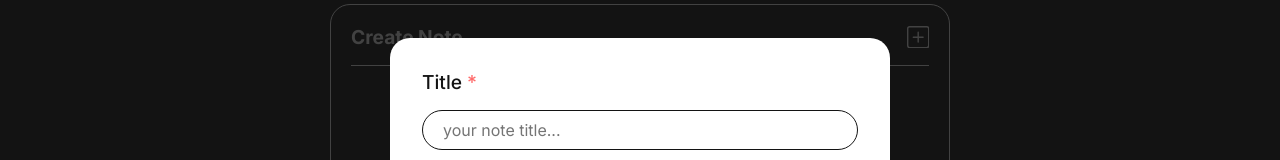
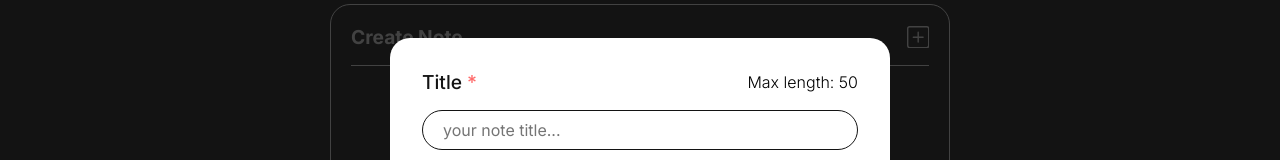
Before and after one commit to pujiragil/note-app, a React (Vite) app: page / in a window 1280 px wide. Both pictures are taken after a click on the button 917 px from the left and 176 px from the top of the page. Shown: the part 140-300 px from the top of the page. Built offline with nearby package versions, Linux system fonts and the light colour scheme.

Commit message:
add limit title length

```diff
--- a/src/App.jsx
+++ b/src/App.jsx
@@ -101,7 +101,7 @@ class App extends Component {
       <div className="container">
         <Navbar onSearch={this.setSearch}/>
         <Form onToggle={this.setToggle} notes={this.state.notes}/>
-        {this.state.toggle && <FormModal onToggle={this.setToggle} titleHandler={this.titleHandler} bodyHandler={this.bodyHandler} createNoteHandler={this.createNoteHandler} message={this.state.message}/>}
+        {this.state.toggle && <FormModal length={this.state.title.length} onToggle={this.setToggle} titleHandler={this.titleHandler} bodyHandler={this.bodyHandler} createNoteHandler={this.createNoteHandler} message={this.state.message}/>}
         <Menu onMenu={this.setMenu}/>
         <Note menu={this.state.menu} notes={filtered} onDelete={this.deleteNoteHandler} onArchive={this.archiveNoteHandler}/>
       </div>
--- a/src/components/Form/FormModal.css
+++ b/src/components/Form/FormModal.css
@@ -35,6 +35,19 @@
   align-items: flex-start;
   flex-direction: column;
   width: 100%;
+}
+
+.label--wrapper {
+  width: 100%;
+  display: flex;
+  justify-content: space-between;
+  align-items: center;
+}
+
+.note__label {
+  font-size: 1rem;
+  margin-bottom: 1rem;
+  font-weight: 300;
 }
 
 .form__label {
--- a/src/components/Form/FormModal.jsx
+++ b/src/components/Form/FormModal.jsx
@@ -1,53 +1,56 @@
 import "./FormModal.css"
 
-export default function FormModal({onToggle, titleHandler, bodyHandler, createNoteHandler, message}) {
+export default function FormModal({ length, onToggle, titleHandler, bodyHandler, createNoteHandler, message }) {
   return (
     <div className="form__modal">
-      <FormModalWrap onToggle={onToggle} titleHandler={titleHandler} bodyHandler={bodyHandler} createNoteHandler={createNoteHandler} message={message}/>
+      <FormModalWrap length={length} onToggle={onToggle} titleHandler={titleHandler} bodyHandler={bodyHandler} createNoteHandler={createNoteHandler} message={message} />
     </div>
   )
 }
 
-const FormModalWrap = ({onToggle, titleHandler, bodyHandler, createNoteHandler, message}) => {
+const FormModalWrap = ({ length, onToggle, titleHandler, bodyHandler, createNoteHandler, message }) => {
   return (
     <form onSubmit={createNoteHandler} className="form__modal--wrapper">
-      { message && <p className="form__warning">{message}</p> }
-      <Field titleHandler={titleHandler} />
-      <Field bodyHandler={bodyHandler} textarea/>
-      <ButtonWrapper onToggle={onToggle}/>
+      {message && <p className="form__warning">{message}</p>}
+      <Field titleHandler={titleHandler} length={length} />
+      <Field bodyHandler={bodyHandler} textarea />
+      <ButtonWrapper onToggle={onToggle} />
     </form>
   )
 }
 
-const Field = ({ textarea, titleHandler, bodyHandler }) => {
+const Field = ({ length, textarea, titleHandler, bodyHandler }) => {
   return (
     textarea ? (
       <div className="form__field">
         <label htmlFor="note__content" className="form__label">Content</label >
-        <textarea onChange={bodyHandler} type="text" name="note__content" id="note__content" className="form__input" placeholder="your note content..."/>
+        <textarea onChange={bodyHandler} type="text" name="note__content" id="note__content" className="form__input" placeholder="your note content..." />
       </div>
     ) : (
       <div className="form__field">
-        <label htmlFor="note__title" className="form__label">Title</label >
-        <input onChange={titleHandler} type="text" name="note__title" id="note__title" className="form__input" placeholder="your note title..."/>
+        <div className="label--wrapper">
+          <label htmlFor="note__title" className="form__label">Title</label >
+          <p className="note__label">Max length: {50 - length}</p>
+        </div>
+        <input onChange={titleHandler} type="text" name="note__title" id="note__title" className="form__input" placeholder="your note title..." />
       </div >
     )
   )
 }
 
-const ButtonWrapper = ({onToggle}) => {
+const ButtonWrapper = ({ onToggle }) => {
   return (
     <div className="form__button--wrapper">
-      <CancelButton onToggle={onToggle}/>
-      <CreateButton/>
+      <CancelButton onToggle={onToggle} />
+      <CreateButton />
     </div>
   )
 }
 
-const CancelButton = ({onToggle}) => {
+const CancelButton = ({ onToggle }) => {
   return <button onClick={onToggle} type="button" className="form__button cancel">Cancel</button>
 }
 
 const CreateButton = () => {
-  return <button  type="submit" className="form__button create">Create</button>
+  return <button type="submit" className="form__button create">Create</button>
 }
```
